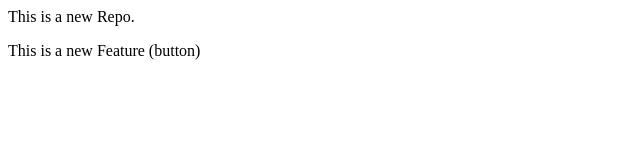
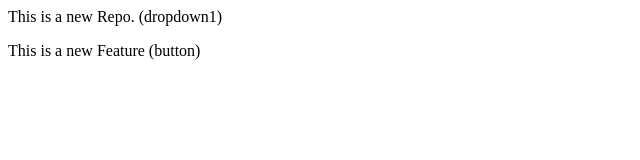
Before and after one commit to Jenu78/LocalRepo, a plain HTML site: page index.html in a window 1280 px wide. Shown: the whole page, without its empty margins (0-640 px from the left). Drawn offline with Linux system fonts and the light colour scheme.

```diff
--- a/index.html
+++ b/index.html
@@ -1,2 +1,2 @@
-<p>This is a new Repo.</p>
+<p>This is a new Repo. (dropdown1)</p>
 <P>This is a new Feature (button)</P>
```
